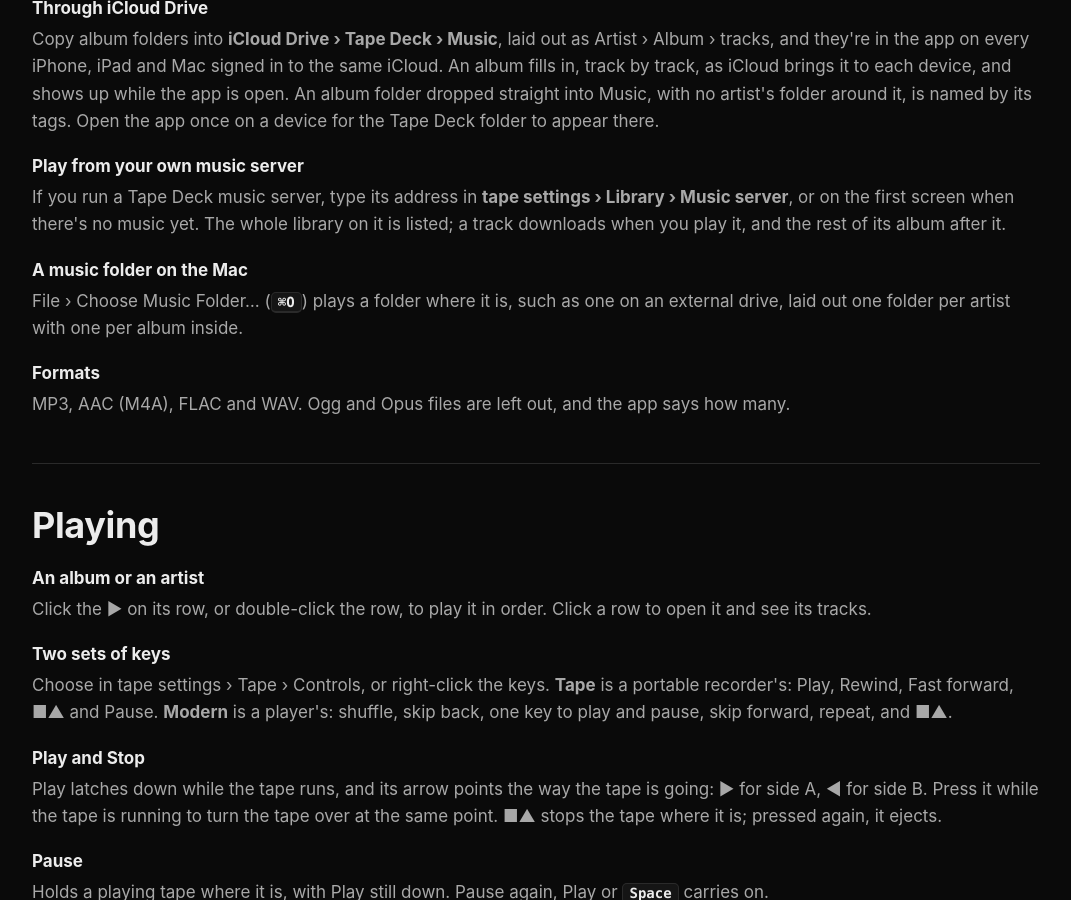
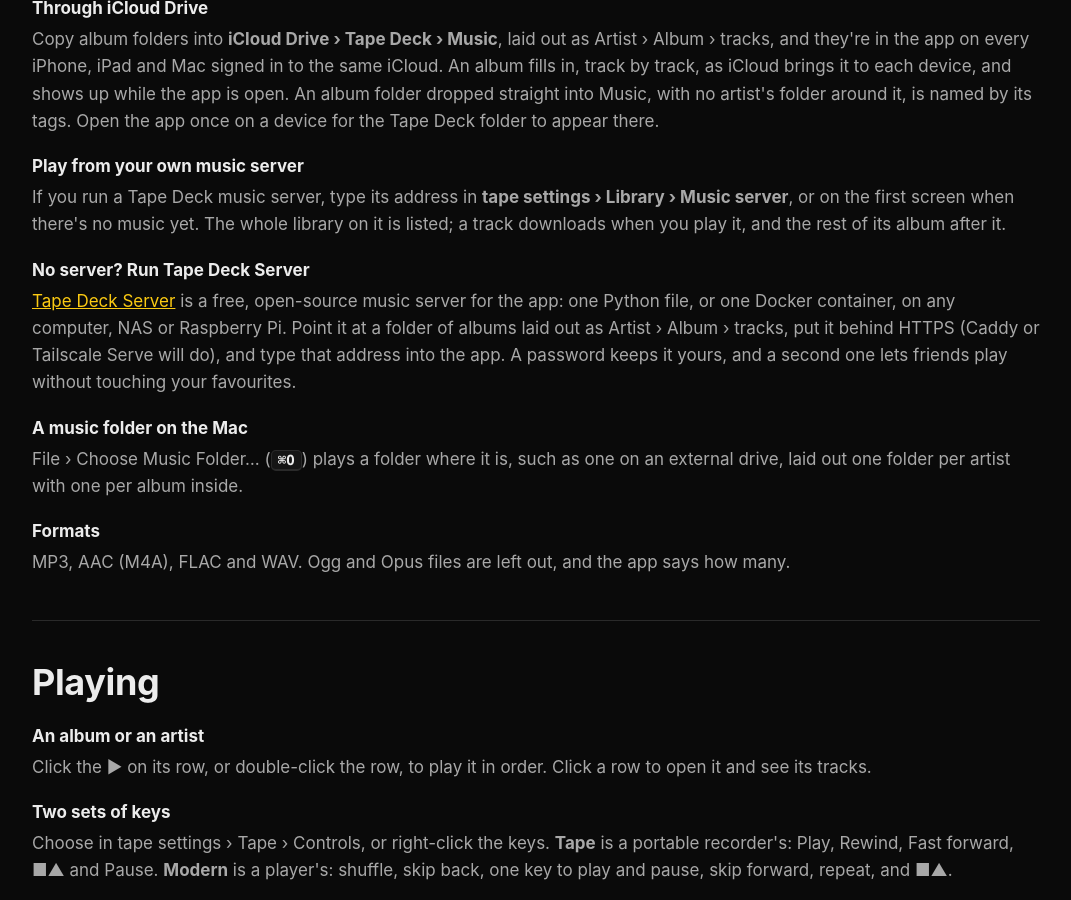
Before and after one commit to andybateman/andybateman.github.io, a Jekyll site: the page tapedeck/help.html, which Jekyll copies as it is, in a window 1280 px wide and 900 px high, scrolled down 701 px. Shown: the whole window, without its empty margins (104-1175 px from the left). Built offline with Jekyll 4.4.1, drawn with Linux system fonts in a browser that asks for light colours.

Commit message:
/tapedeck/: Tape Deck Server linked from the front page and the help

```diff
--- a/tapedeck/help.html
+++ b/tapedeck/help.html
@@ -49,6 +49,8 @@
     <dd>Copy album folders into <b>iCloud Drive › Tape Deck › Music</b>, laid out as Artist › Album › tracks, and they're in the app on every iPhone, iPad and Mac signed in to the same iCloud. An album fills in, track by track, as iCloud brings it to each device, and shows up while the app is open. An album folder dropped straight into Music, with no artist's folder around it, is named by its tags. Open the app once on a device for the Tape Deck folder to appear there.</dd>
     <dt>Play from your own music server</dt>
     <dd>If you run a Tape Deck music server, type its address in <b>tape settings › Library › Music server</b>, or on the first screen when there's no music yet. The whole library on it is listed; a track downloads when you play it, and the rest of its album after it.</dd>
+    <dt>No server? Run Tape Deck Server</dt>
+    <dd><a href="https://github.com/andybateman/tape-deck-server">Tape Deck Server</a> is a free, open-source music server for the app: one Python file, or one Docker container, on any computer, NAS or Raspberry Pi. Point it at a folder of albums laid out as Artist › Album › tracks, put it behind HTTPS (Caddy or Tailscale Serve will do), and type that address into the app. A password keeps it yours, and a second one lets friends play without touching your favourites.</dd>
     <dt>A music folder on the Mac</dt>
     <dd>File › Choose Music Folder… (<kbd>⌘O</kbd>) plays a folder where it is, such as one on an external drive, laid out one folder per artist with one per album inside.</dd>
     <dt>Formats</dt>
@@ -215,7 +217,7 @@
 
 <section id="faq" aria-labelledby="faq-h">
   <h2 id="faq-h">Questions</h2>
-  <details><summary>The app says "No music yet"</summary><p>It has found nothing to play. The screen shows where music goes: copy album folders into iCloud Drive › Tape Deck › Music, or through the Files app into the app's own folder (File › Show Albums Folder on the Mac), or type your music server's address on that screen.</p><img class="screen" src="img/first-screen.png" alt="The first screen with no music: a drawing of iCloud Drive, Tape Deck, Music, with an artist's folder, an album's folder and its tracks inside, and a field for a music server's address" width="640" height="775" loading="lazy"></details>
+  <details><summary>The app says "No music yet"</summary><p>It has found nothing to play. The screen shows where music goes: copy album folders into iCloud Drive › Tape Deck › Music, or through the Files app into the app's own folder (File › Show Albums Folder on the Mac), or type your music server's address on that screen. With no server of your own, <a href="https://github.com/andybateman/tape-deck-server">Tape Deck Server</a> serves a folder of music to the app.</p><img class="screen" src="img/first-screen.png" alt="The first screen with no music: a drawing of iCloud Drive, Tape Deck, Music, with an artist's folder, an album's folder and its tracks inside, and a field for a music server's address" width="640" height="775" loading="lazy"></details>
   <details><summary>The watch shows an empty deck</summary><p>The watch draws what's in your iPhone's deck, so open Tape Deck on the iPhone. With both in reach of each other, the tape appears on the watch within a few seconds.</p></details>
   <details><summary>Does Tape Deck stream from a music service?</summary><p>Apple Music, with a subscription: the Apple Music button in the header plays your Apple Music library and the catalogue as tapes. Otherwise it plays music you have as files: copied into the app, in a folder on the Mac, or on your own music server.</p></details>
   <details><summary>My favourites aren't on my other device</summary><p>They go through iCloud: check you're signed in to iCloud with the same Apple Account on both. They usually arrive within a minute.</p></details>
--- a/tapedeck/index.html
+++ b/tapedeck/index.html
@@ -89,7 +89,7 @@
 
 <section aria-labelledby="library">
   <h2 id="library">Your whole library</h2>
-  <p>Tape Deck plays music you own. Copy it into the app, or point it at your own music server and play everything on it. With an Apple Music subscription, your Apple Music library plays as tapes too.</p>
+  <p>Tape Deck plays music you own. Copy it into the app, or point it at your own music server and play everything on it: <a href="https://github.com/andybateman/tape-deck-server">Tape Deck Server</a>, free and open source, serves a folder of albums from any computer. With an Apple Music subscription, your Apple Music library plays as tapes too.</p>
   <div class="grid">
     <div class="card"><h3>Recent first</h3><p>The albums you listened to last, then what's new in your library.</p></div>
     <div class="card"><h3>Albums, artists, tracks</h3><p>Sort from one button, jump by letter, and search as you type. A search forgives a missing accent.</p></div>
```
